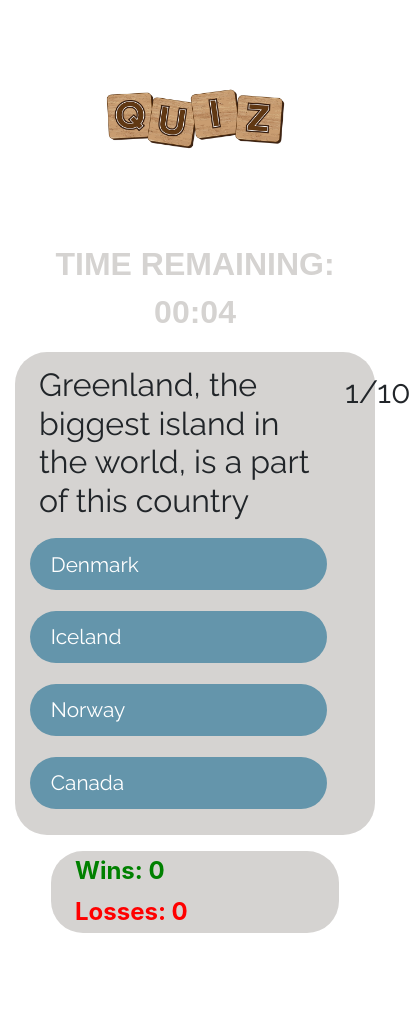
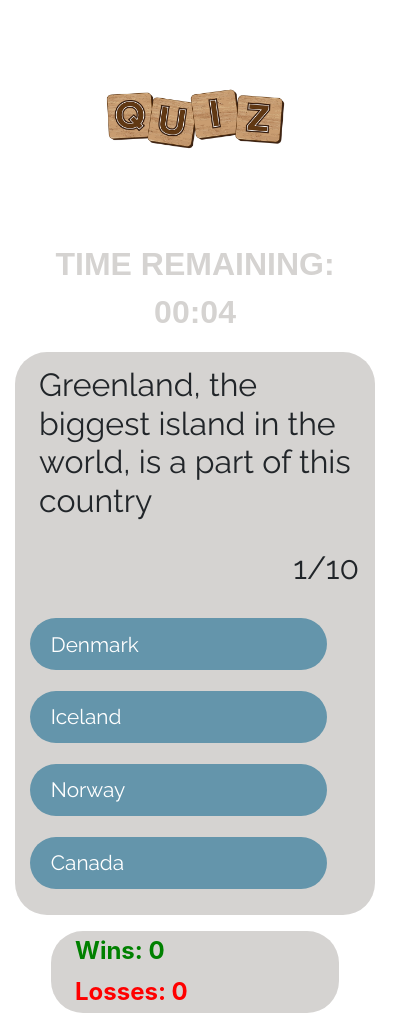
Before and after one commit to nataliiaR/Trivia, a plain HTML site: page index.html in a window 390 px wide. Shown: the whole page, 411 px wide, since content can reach past the window. Before the commit the page ends 949 px from the top, so only its background shows below. Drawn offline with nearby package versions, Linux system fonts and the light colour scheme.

Commit message:
adjusted the styles

```diff
--- a/assets/css/styles.css
+++ b/assets/css/styles.css
@@ -36,8 +36,9 @@ header{
 .questionNumber{
     font-family: 'Raleway', sans-serif;
     font-size: 2em;
-    padding: 0.5em 0em;
-    text-align: center;
+    padding: 0.5em 0.5em;
+    text-align: right;
+
 }
 .answer{
         font-family: 'Raleway', sans-serif;
--- a/index.html
+++ b/index.html
@@ -17,9 +17,9 @@
             <div id="display"> TIME REMAINING ...</div>
             <div class="container">
                 <div class="row">
-                    <div class="col-11 question">
+                    <div class="col-xs-5 col-sm-8 col-md-10 col-lg-11 question">
                     </div>
-                    <div class="col-1 questionNumber">
+                    <div class="col-xs-7 col-sm-4 col-md-2 col-lg-1 questionNumber">
                     </div>
                 </div>
                 <div class="row answers">
```
